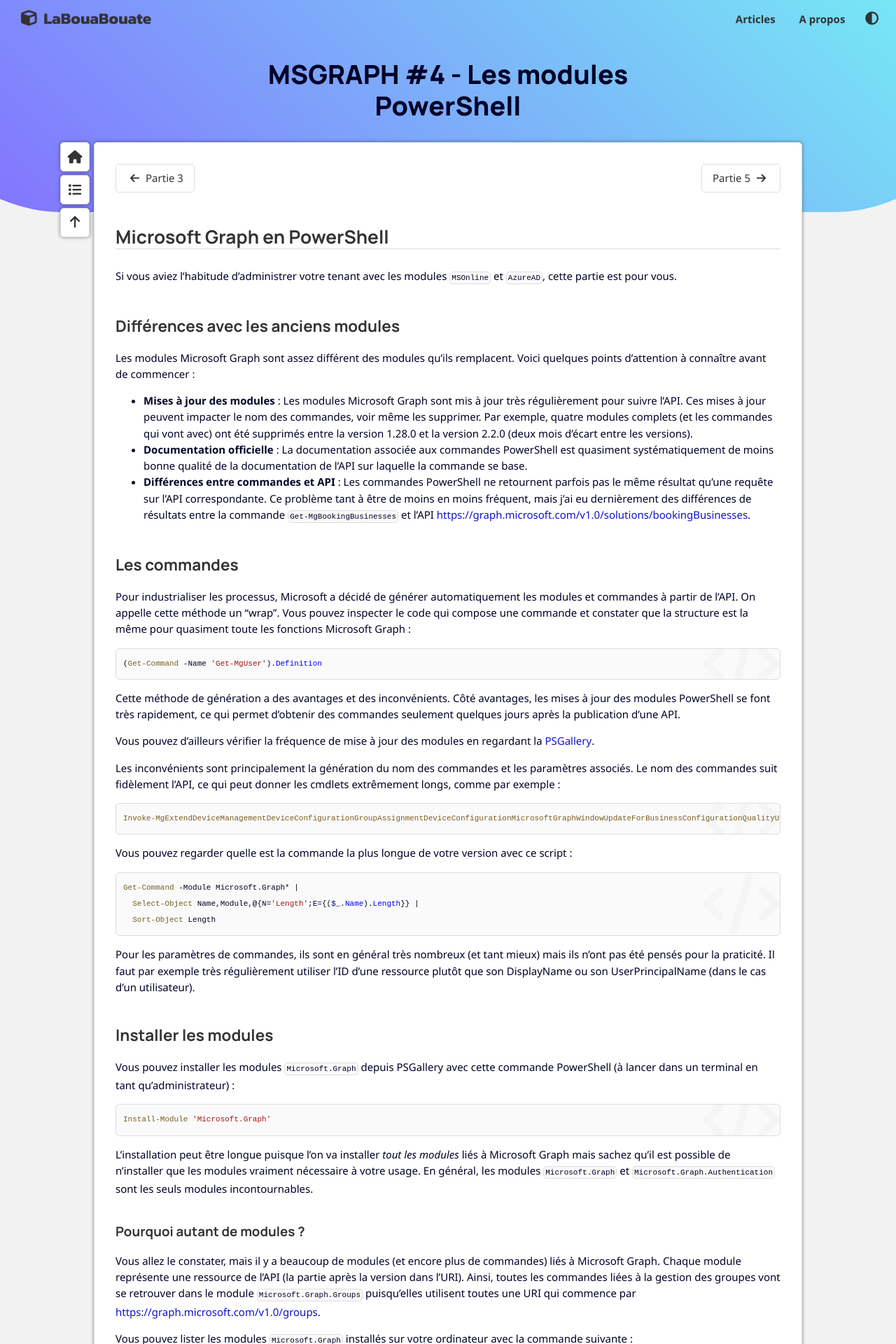
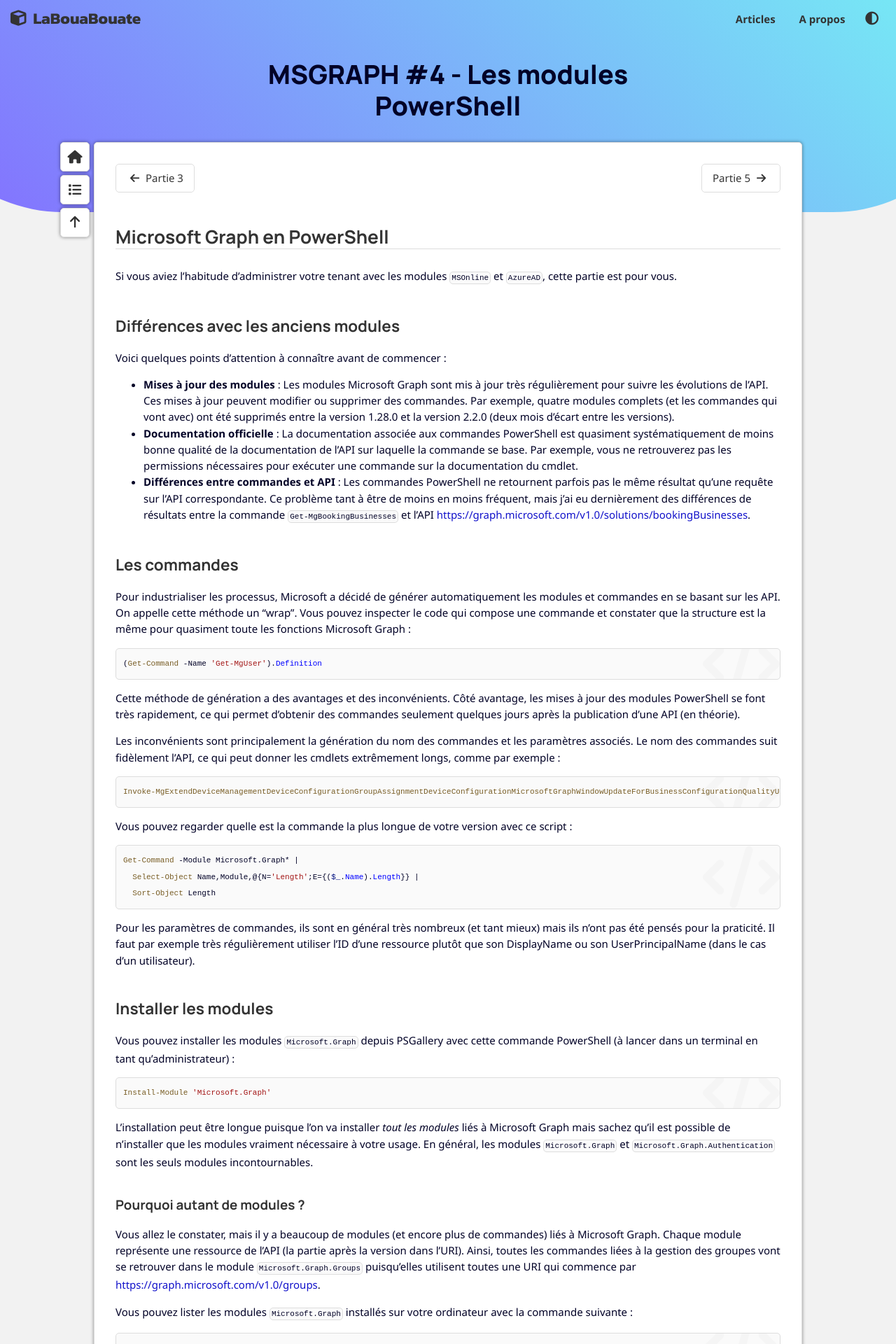
Before and after one commit to leobouard/leobouard.github.io, a Jekyll site: the page built from _posts/2023-09-17-cours-msgraph-004.md, in a window 1280 px wide. Shown: the top 1920 px of the page at 70% size. Built offline with Jekyll 4.4.1, drawn with Linux system fonts in a browser that asks for light colours; nearby versions of some CDN libraries; some web fonts are replaced; some of the changed text lies outside the part shown.

Commit message:
Corrections mineures

````diff
--- a/_posts/2023-09-17-cours-msgraph-004.md
+++ b/_posts/2023-09-17-cours-msgraph-004.md
@@ -17,23 +17,21 @@
 
 ### Différences avec les anciens modules
 
-Les modules Microsoft Graph sont assez différent des modules qu'ils remplacent. Voici quelques points d'attention à connaître avant de commencer :
+Voici quelques points d'attention à connaître avant de commencer :
 
-- **Mises à jour des modules** : Les modules Microsoft Graph sont mis à jour très régulièrement pour suivre l'API. Ces mises à jour peuvent impacter le nom des commandes, voir même les supprimer. Par exemple, quatre modules complets (et les commandes qui vont avec) ont été supprimés entre la version 1.28.0 et la version 2.2.0 (deux mois d'écart entre les versions).
-- **Documentation officielle** : La documentation associée aux commandes PowerShell est quasiment systématiquement de moins bonne qualité de la documentation de l'API sur laquelle la commande se base.
+- **Mises à jour des modules** : Les modules Microsoft Graph sont mis à jour très régulièrement pour suivre les évolutions de l'API. Ces mises à jour peuvent modifier ou supprimer des commandes. Par exemple, quatre modules complets (et les commandes qui vont avec) ont été supprimés entre la version 1.28.0 et la version 2.2.0 (deux mois d'écart entre les versions).
+- **Documentation officielle** : La documentation associée aux commandes PowerShell est quasiment systématiquement de moins bonne qualité de la documentation de l'API sur laquelle la commande se base. Par exemple, vous ne retrouverez pas les permissions nécessaires pour exécuter une commande sur la documentation du cmdlet.
 - **Différences entre commandes et API** : Les commandes PowerShell ne retournent parfois pas le même résultat qu'une requête sur l'API correspondante. Ce problème tant à être de moins en moins fréquent, mais j'ai eu dernièrement des différences de résultats entre la commande `Get-MgBookingBusinesses` et l'API <https://graph.microsoft.com/v1.0/solutions/bookingBusinesses>.
 
 ### Les commandes
 
-Pour industrialiser les processus, Microsoft a décidé de générer automatiquement les modules et commandes à partir de l'API. On appelle cette méthode un "wrap". Vous pouvez inspecter le code qui compose une commande et constater que la structure est la même pour quasiment toute les fonctions Microsoft Graph :
+Pour industrialiser les processus, Microsoft a décidé de générer automatiquement les modules et commandes en se basant sur les API. On appelle cette méthode un "wrap". Vous pouvez inspecter le code qui compose une commande et constater que la structure est la même pour quasiment toute les fonctions Microsoft Graph :
 
 ```powershell
 (Get-Command -Name 'Get-MgUser').Definition
 ```
 
-Cette méthode de génération a des avantages et des inconvénients. Côté avantages, les mises à jour des modules PowerShell se font très rapidement, ce qui permet d'obtenir des commandes seulement quelques jours après la publication d'une API.
-
-Vous pouvez d'ailleurs vérifier la fréquence de mise à jour des modules en regardant la [PSGallery](https://www.powershellgallery.com/packages/Microsoft.Graph#version-history).
+Cette méthode de génération a des avantages et des inconvénients. Côté avantage, les mises à jour des modules PowerShell se font très rapidement, ce qui permet d'obtenir des commandes seulement quelques jours après la publication d'une API (en théorie).
 
 Les inconvénients sont principalement la génération du nom des commandes et les paramètres associés. Le nom des commandes suit fidèlement l'API, ce qui peut donner les cmdlets extrêmement longs, comme par exemple :
 
@@ -76,7 +74,7 @@
 Les paramètres de requêtes sont toujours présents en PowerShell, sauf qu'au lieu de les ajouter à la fin de l'URI, ils prennent maintenant la forme de paramètres de commande. Vous retrouverez donc :
 
 - `-Filter` pour filtrer les résultats
-- `Select` pour limiter les résultats à certaines propriétés
+- `-Select` pour limiter les résultats à certaines propriétés
 - `-Search` pour rechercher
 - `-Top` pour obtenir seulement les X premiers résultats
 - `-Skip` pour ignorer les X premiers résultats
@@ -92,7 +90,7 @@
 `accountEnabled -eq $true` | `accountEnabled eq true` | Le compte est actif
 `displayName -like 'Ana*'` | `startsWith(displayName, "Ana")` | Le nom commence par "Ana"
 `displayName -like '*abe*'` | `displayName contains "abe"` | Le nom contient "abe"
-`displayName -like '*elle'` | `endsWith(displayName, "elle")` | Le nom se termine par "elle"
+`displayName -like '*elle'` | `endsWith(displayName,"elle")` | Le nom se termine par "elle"
 
 Si vous êtes familier avec les règles d'appartenance sur les groupes dynamiques, il s'agit de la même syntaxe.
 
--- a/assets/css/style.scss
+++ b/assets/css/style.scss
@@ -89,7 +89,7 @@
     nav {
         width: 100%;
         max-width: 1500px;
-        padding: 0px 1em;
+        padding: 0px 1em 0 0;
         display: flex;
         align-items: center;
         justify-content: space-between;
````
